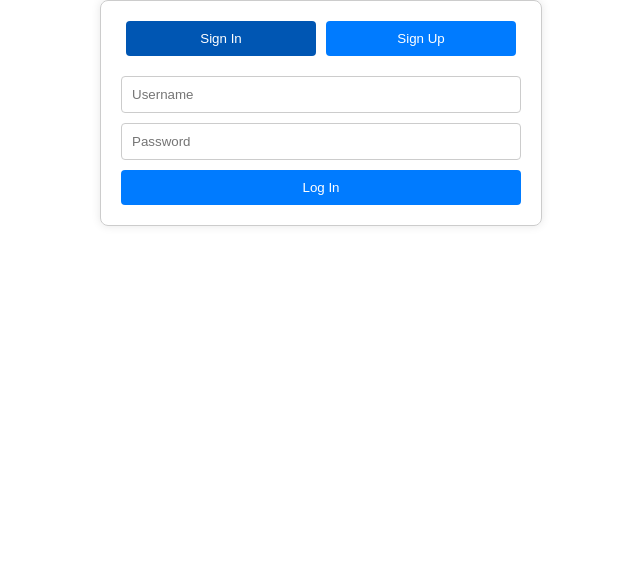
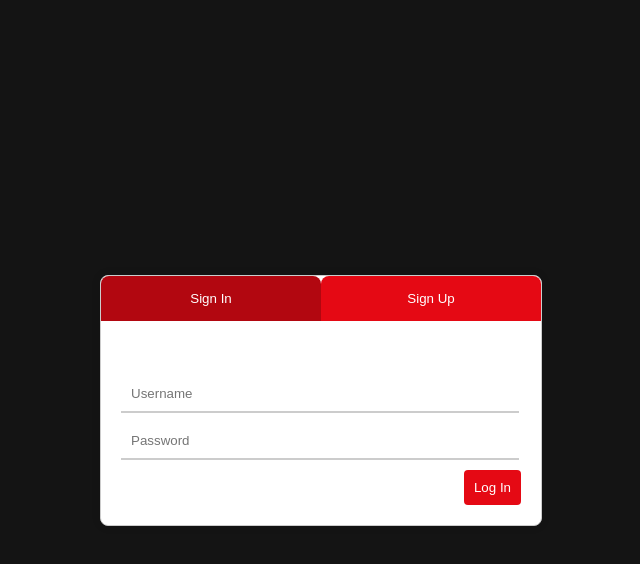
Before and after one commit to DustinDavis02/atlas-cinema-guru, a React (Create React App) app in the folder atlas-cinema-guru/: page / in a window 1280 px wide. Shown: the top 564 px of the page, without its empty margins (319-959 px from the left). Built offline with nearby package versions, Linux system fonts and the light colour scheme.

Commit message:
Authentication page stying changes

```diff
--- a/atlas-cinema-guru/src/routes/auth/Authentication.js
+++ b/atlas-cinema-guru/src/routes/auth/Authentication.js
@@ -24,6 +24,7 @@ const Authentication = ({ setIsLoggedIn, setUserUsername }) => {
   };
 
   return (
+    <div className="auth-page">
       <div className="auth-container">
         <div className="auth-header">
           <button
@@ -57,6 +58,7 @@ const Authentication = ({ setIsLoggedIn, setUserUsername }) => {
           )}
         </form>
       </div>
+    </div>
   );
 };
 
--- a/atlas-cinema-guru/src/routes/auth/auth.css
+++ b/atlas-cinema-guru/src/routes/auth/auth.css
@@ -1,51 +1,88 @@
 /* auth.css */
+
+body {
+  background-color: #141414;
+  margin: 0;
+  font-family: Arial, sans-serif;
+}
+
+.auth-page {
+  display: flex;
+  justify-content: center;
+  align-items: center;
+  height: 100vh;
+}
+
 .auth-container {
-    max-width: 400px;
-    margin: auto;
-    padding: 20px;
+  width: 400px;
+  padding: 40px 20px 20px 20px;
   border: 1px solid #ccc;
   border-radius: 8px;
   box-shadow: 0 0 10px rgba(0, 0, 0, 0.1);
+  background-color: #ffffff;
+  display: flex;
+  flex-direction: column;
+  align-items: center;
+  position: relative;
 }
 
 .auth-header {
   display: flex;
-    justify-content: space-between;
-    margin-bottom: 20px;
+  position: absolute;
+  top: 0;
+  left: 0;
+  width: 100%;
 }
 
 .auth-header button {
   flex: 1;
-    margin: 0 5px;
-    padding: 10px;
+  padding: 15px;
   cursor: pointer;
-    background-color: #007BFF;
+  background-color: #e50914;
   color: white;
   border: none;
-    border-radius: 4px;
+  border-top-left-radius: 8px;
+  border-top-right-radius: 8px;
+  transition: background-color 0.3s ease;
 }
 
 .auth-header button.active {
-    background-color: #0056b3;
+  background-color: #b20710;
 }
 
 .auth-form {
   display: flex;
   flex-direction: column;
+  width: 100%;
+  margin-top: 60px;
 }
 
 .auth-form input {
   margin-bottom: 10px;
   padding: 10px;
-    border: 1px solid #ccc;
-    border-radius: 4px;
+  border: none;
+  border-bottom: 2px solid #ccc;
+  border-radius: 0;
+  outline: none;
+  width: calc(100% - 22px);
+  transition: border-color 0.3s ease;
+}
+
+.auth-form input:focus {
+  border-bottom: 2px solid #e50914; /* Netflix red underline on focus */
 }
 
 .auth-form button {
   padding: 10px;
-    background-color: #007BFF;
+  background-color: #e50914;
   color: white;
   border: none;
   border-radius: 4px;
   cursor: pointer;
+  transition: background-color 0.3s ease;
+  align-self: flex-end;
 }
+
+.auth-form button:hover {
+  background-color: #b20710;
+}
```
Lines whose indentation alone changed are shown as unchanged.
